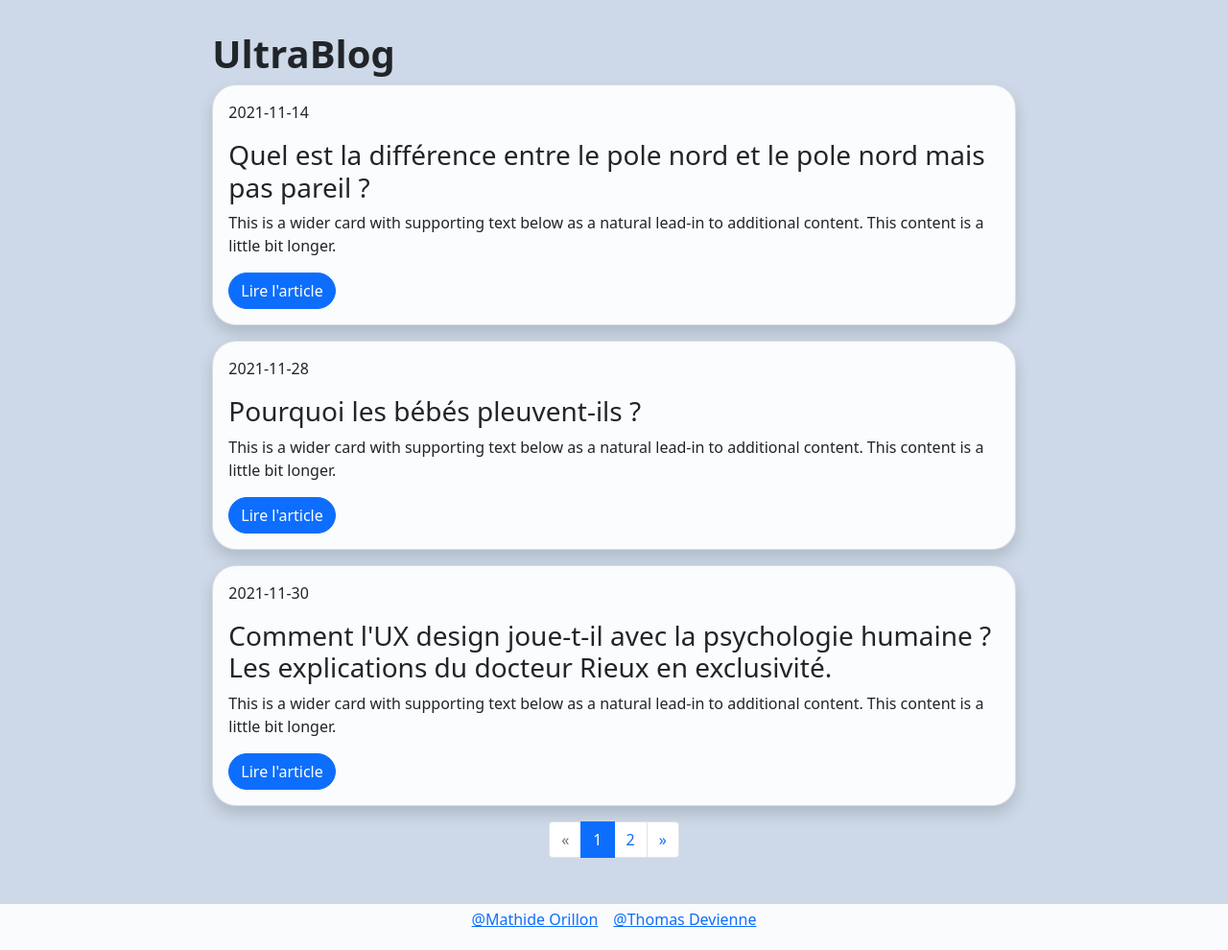
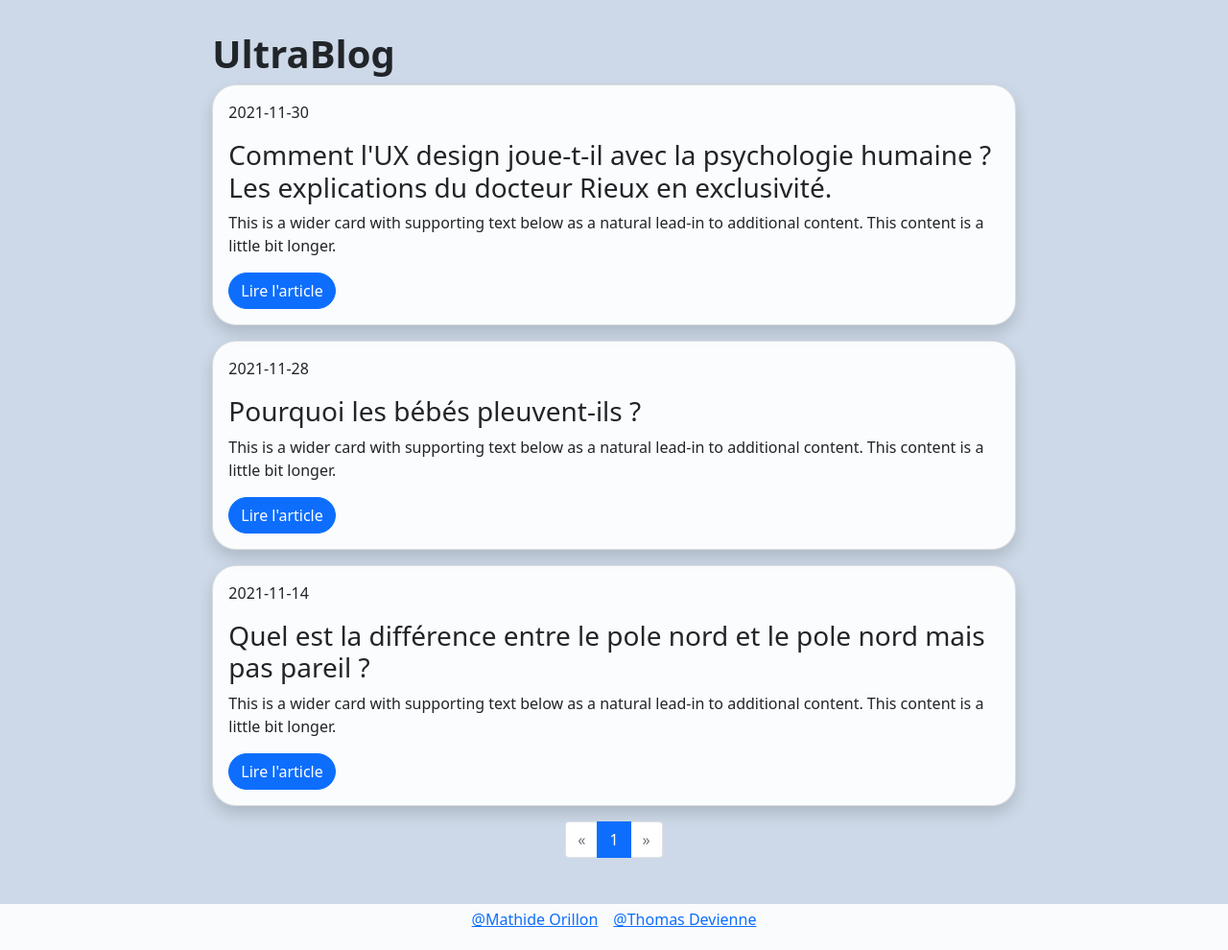
Before and after one commit to T0my-commits/UltraBlog, a PHP site: page / in a window 1280 px wide. Shown: the part 56-1046 px from the top of the page at 96% size. Run offline with PHP 8.4, Linux system fonts and the light colour scheme; data comes from the database, SQL or seed files in the repository; data that the repository does not hold is empty.

Commit message:
Correction système de pagination complet

```diff
--- a/controle/ControleUtilisateur.php
+++ b/controle/ControleUtilisateur.php
@@ -93,7 +93,7 @@ class ControleUtilisateur {
 		global $rep, $vues;
 
 		// on défini le nombre de news par page;
-		$NB_NEWS_PAR_PAGE = 4;
+		$NB_NEWS_PAR_PAGE = 3;
 
 		// on défini le numéro de page demandé;
 		if (isset($_GET["page"]))
@@ -107,7 +107,7 @@ class ControleUtilisateur {
 		$tabNews = $model->GetNewsPage($page, $NB_NEWS_PAR_PAGE);
 
 		$nbNewsTotal = count($tabNews);
-		$nbPagesTotal = ceil($nbNewsTotal / $NB_NEWS_PAR_PAGE);
+		$nbPagesTotal = ceil($model->CountAllNews() / $NB_NEWS_PAR_PAGE);
 
 		// on récupère le nom de l'admin si l'utilisateur est admin;
 		$admin = ModeleAdministrateur::IsConnect();
--- a/dall/GatewayNews.php
+++ b/dall/GatewayNews.php
@@ -70,7 +70,7 @@ class GatewayNews {
 	 * @return int $fin id du dernier id de l'intervalle
 	*/
 	function FindNewsRange(int $deb, int $fin) : array {
-		$query = "SELECT id,titre,idMembre,dateNews,contenu FROM News WHERE id BETWEEN :deb AND :fin ORDER BY id DESC";
+		$query = "SELECT id,titre,idMembre,dateNews,contenu FROM News WHERE id BETWEEN :deb AND :fin ORDER BY dateNews DESC";
 		$argv = array(":deb" => array($deb, PDO::PARAM_INT),
 			":fin" => array($fin, PDO::PARAM_INT));
 		$news= array();
@@ -85,7 +85,6 @@ class GatewayNews {
 		}
 
 		// on retourne les résultats;
-		//var_dump($news);
 		return $news;
 	}
 
--- a/modele/ModeleNews.php
+++ b/modele/ModeleNews.php
@@ -18,8 +18,8 @@ class ModeleNews {
 	public function GetNewsPage(int $page, int $nbNewsParPage) : array {
 		global $dsn, $username, $password;
 		$ng = new GatewayNews(new Connexion($dsn, $username, $password));
-		$deb = $nbNewsParPage * ($page-1);
-		$fin = $deb + ($nbNewsParPage-1);
+		$deb = $nbNewsParPage * ($page-1) + ($page-1);
+		$fin = $deb + $nbNewsParPage;
 		$news = $ng->FindNewsRange($deb, $fin);
 		return $news;
 	}
--- a/vues/pagePrincipale.php
+++ b/vues/pagePrincipale.php
@@ -51,17 +51,17 @@ require("recurrent/header.php");
 
 	<nav aria-label="Page navigation example">
 	  <ul class="pagination justify-content-center">
-	    <li class="page-item <?php if (($page-1) < $nbPagesTotal) echo "disabled" ?>">
+	    <li class="page-item <?php if ($page <= 1) echo "disabled" ?>">
 	    	<!-- il faut vérifier si la page précédent existe avec un if dans la class de a.
 	    	Si la page n'existe pas, alors on echo disabled dans l'attribut class -->
 	      <a class="page-link" href="index.php?page=<?= ($page-1) ?><?php if (isset($dateNews)) echo '&rechercheDate='.$dateNews; ?>" aria-label="Previous">
 	        <span aria-hidden="true">&laquo;</span>
 	      </a>
 	    </li>
-	    <?php for($i=0 ; $i<=$nbPagesTotal ; $i++) { ?>
-		    <li class="page-item <?php if ($page == ($i+1)) echo "active" ?>"><a class="page-link" href="index.php?page=<?= ($i+1) ?>"><?= ($i+1) ?></a></li>
+	    <?php for($i=1 ; $i<=$nbPagesTotal ; $i++) { ?>
+		    <li class="page-item <?php if ($page == ($i)) echo "active" ?>"><a class="page-link" href="index.php?page=<?= ($i) ?>"><?= ($i) ?></a></li>
 		<?php } ?>
-	    <li class="page-item <?php if ($page > $nbPagesTotal) echo "disabled"; ?>">
+	    <li class="page-item <?php if ($page >= $nbPagesTotal) echo "disabled"; ?>">
 	      <a class="page-link" href="index.php?page=<?= ($page+1) ?><?php if (isset($dateNews)) echo '&rechercheDate='.$dateNews; ?>" aria-label="Next">
 	        <span aria-hidden="true">&raquo;</span>
 	      </a>
```
